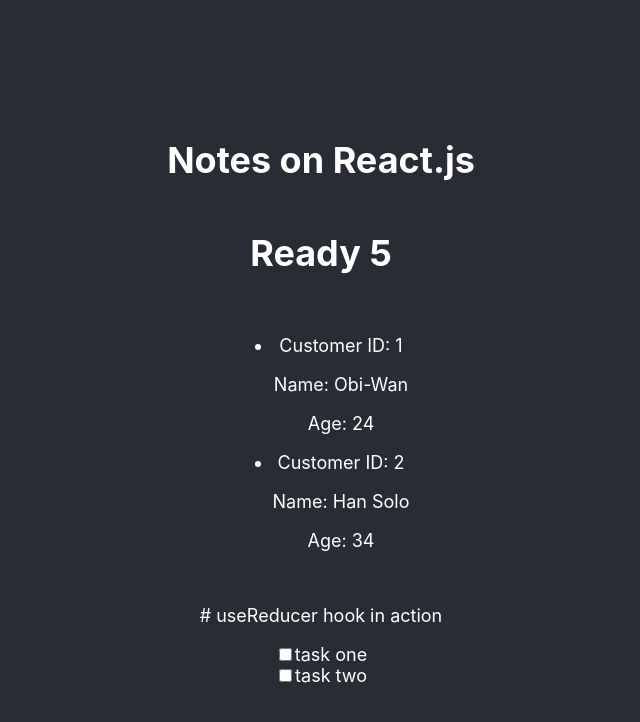
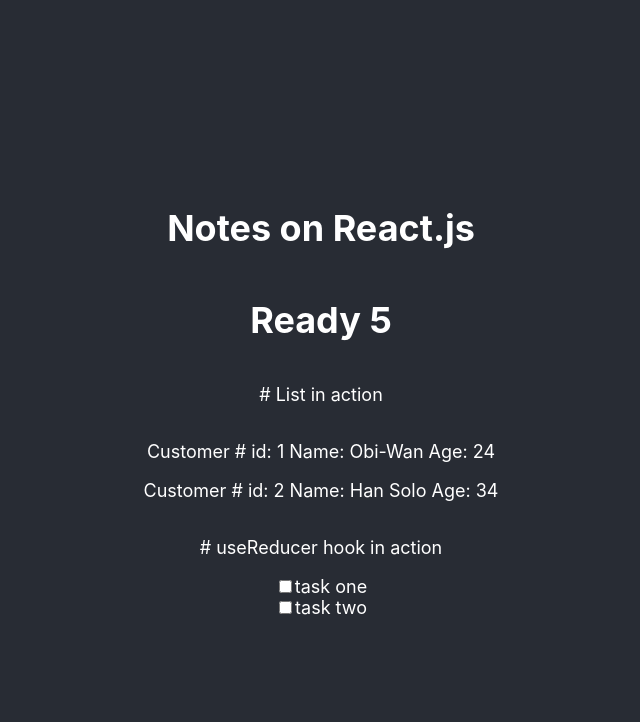
Before and after one commit to sajibsrs/notes-on-react, a React (Create React App) app: page / in a window 1280 px wide. Shown: the top 722 px of the page, without its empty margins (319-959 px from the left). Built offline with nearby package versions, Linux system fonts and the light colour scheme.

Commit message:
replaced ul li with div and p tag

```diff
--- a/src/components/CustomerList.jsx
+++ b/src/components/CustomerList.jsx
@@ -1,14 +1,17 @@
 function CustomerList(props) {
     return (
-        <ul>
+        <>
+        <p># List in action</p>
+        <div>
             {props.list.map((customer) => (
-                <li key={customer.id}>
-                    <p>Customer ID: {customer.id}</p>
-                    <p>Name: {customer.name}</p>
-                    <p>Age: {customer.age}</p>
-                </li>
+                <div key={customer.id}>
+                    <p>
+                        Customer # id: {customer.id}  Name: {customer.name} Age: {customer.age}
+                    </p>
+                </div>
             ))}
-        </ul>
+        </div>
+        </>
     );
 }
 
```
